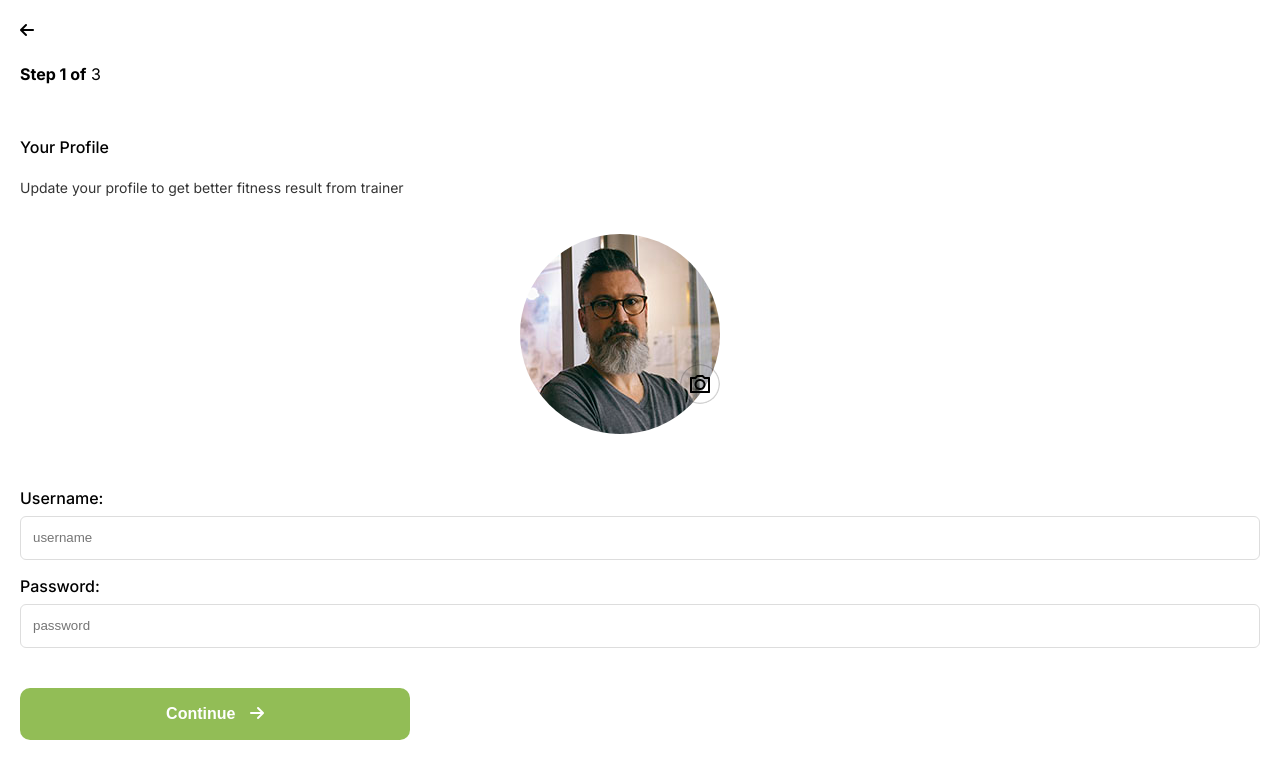
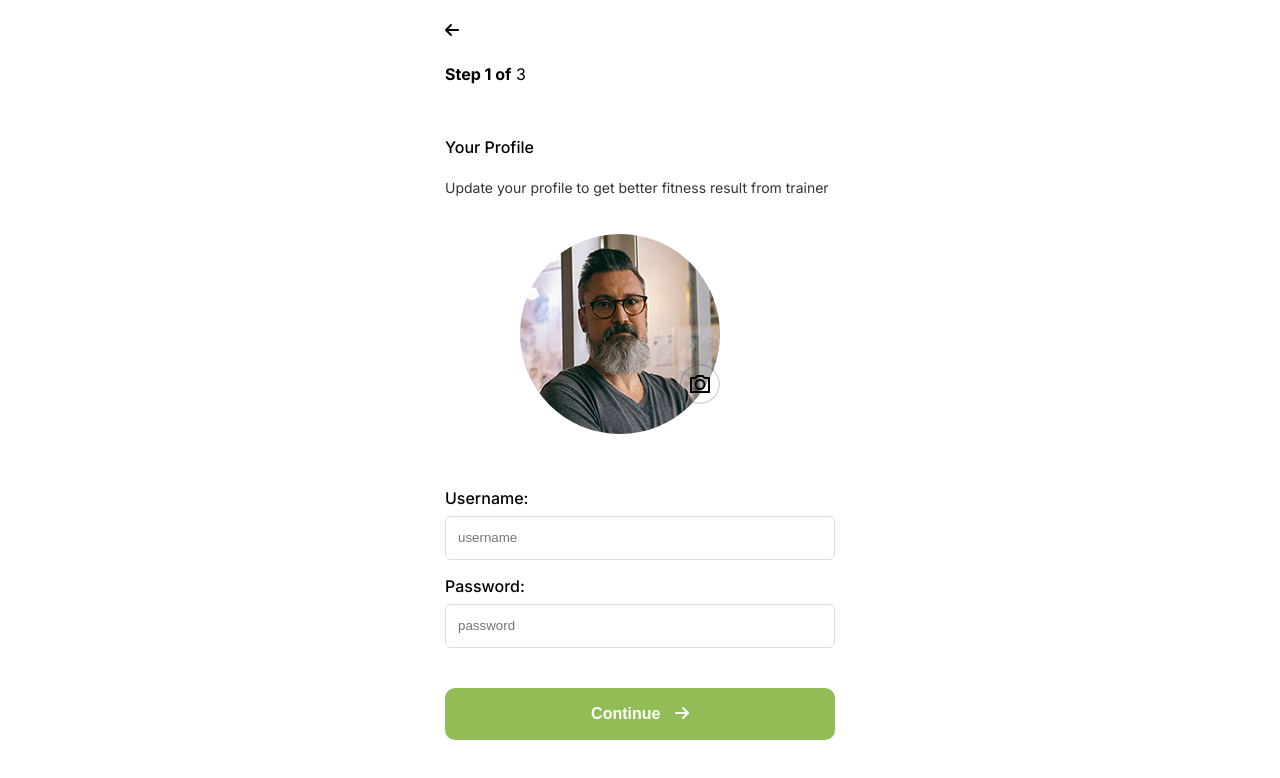
Before and after one commit to Dbeee-Acharya/fitness-tracker, a website built with webpack: page src/index.html in a window 1280 px wide. Built offline with nearby package versions, Linux system fonts and the light colour scheme.

Commit message:
Add margin to main-section.

```diff
--- a/src/style.scss
+++ b/src/style.scss
@@ -13,3 +13,8 @@ html {
 body {
   margin: 0;
 }
+
+#main-section {
+  width: 430px;
+  margin: 0 auto;
+}
```
